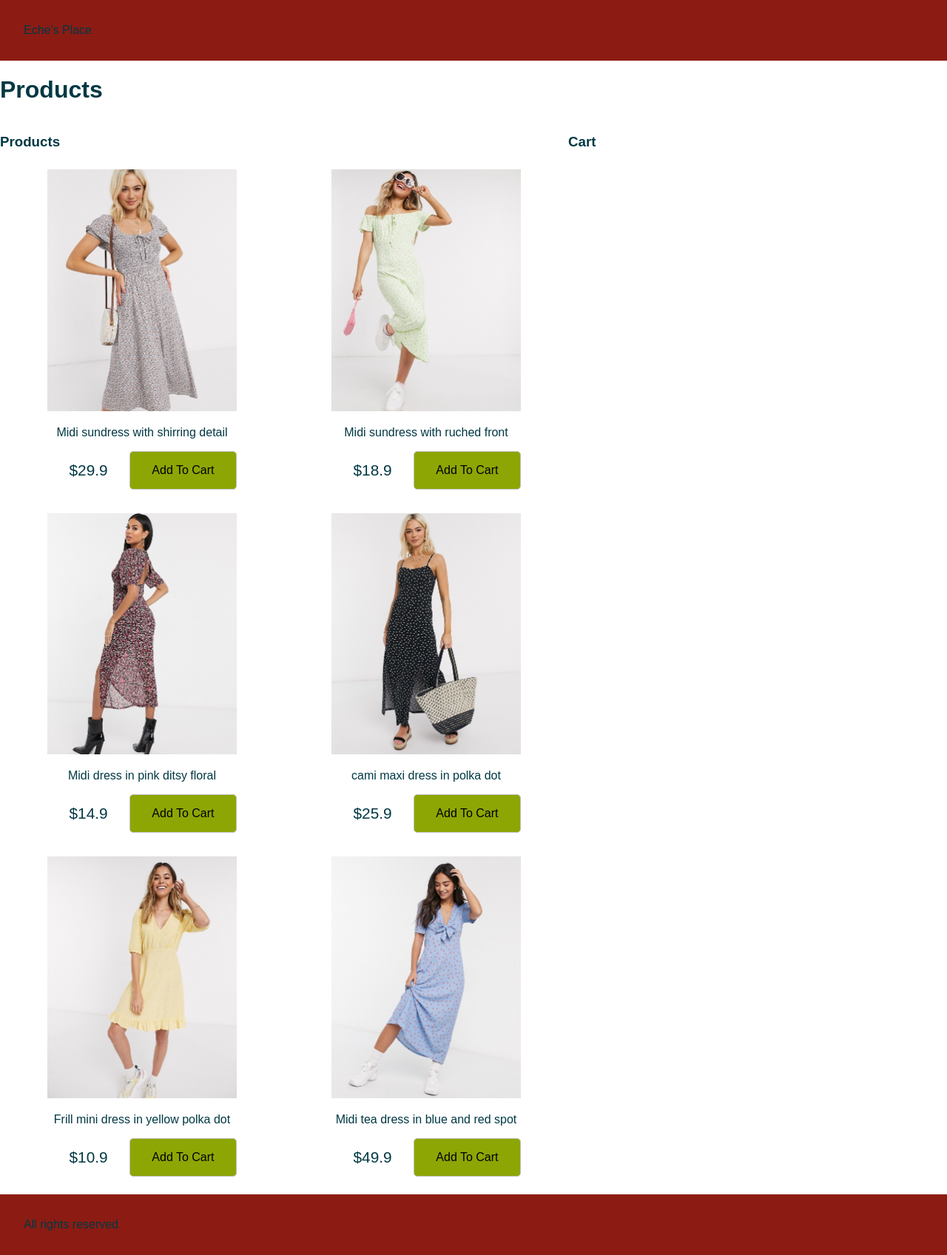
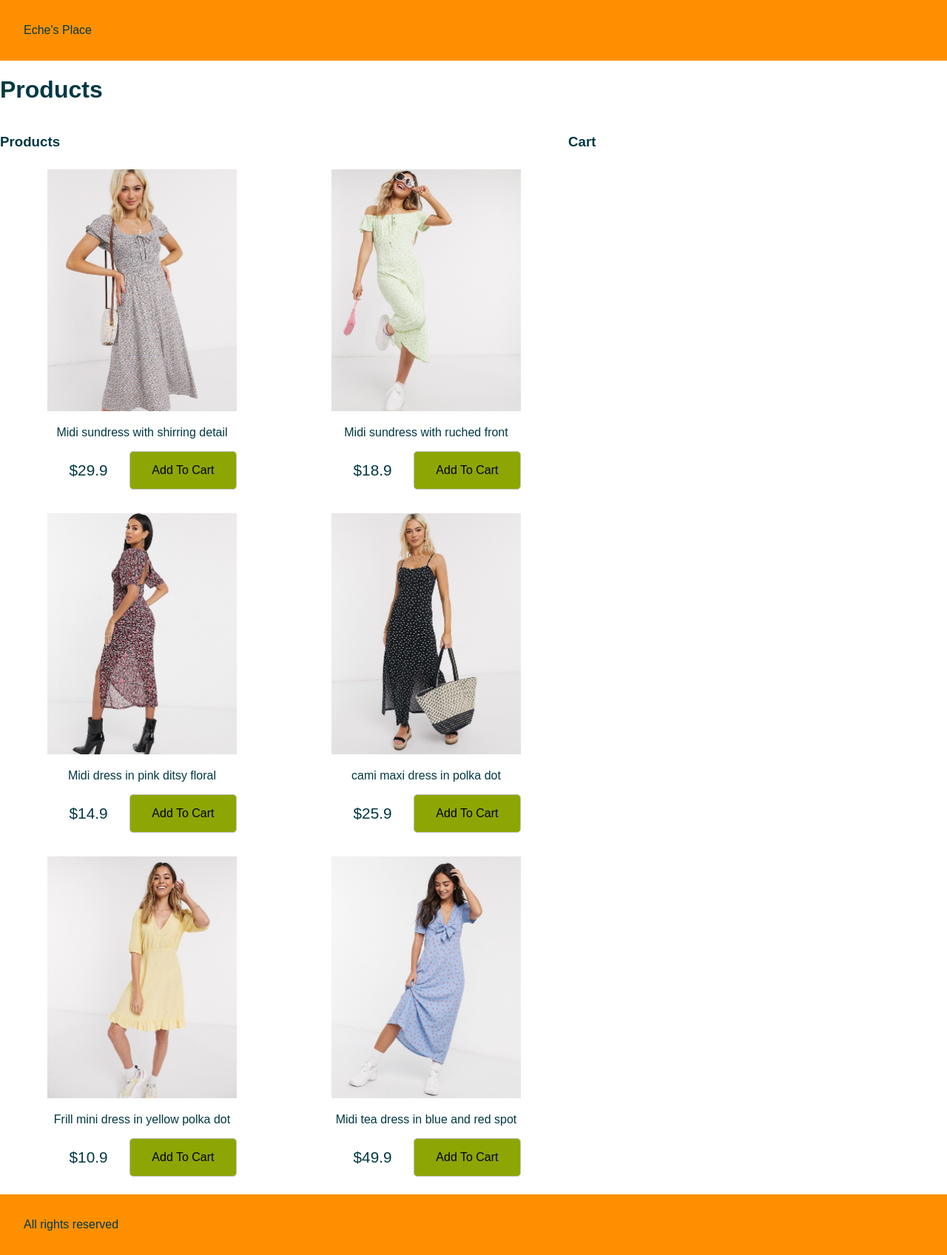
Before and after one commit to Amaka202/Eches-place, a React (Create React App) app: page / in a window 1280 px wide. Shown: the whole page at 74% size. Built offline with nearby package versions, Linux system fonts and the light colour scheme.

Commit message:
adjust header and footer color

```diff
--- a/src/styles/home.css
+++ b/src/styles/home.css
@@ -1,5 +1,5 @@
 header{
-    background-color: #8C1C13;
+    background-color: #FE9000;
     padding: 2rem;
 }
 
@@ -8,7 +8,7 @@ main{
 }
 
 footer{
-    background-color: #8C1C13;
+    background-color: #FE9000;
     padding: 1rem 2rem;
 }
 
```
